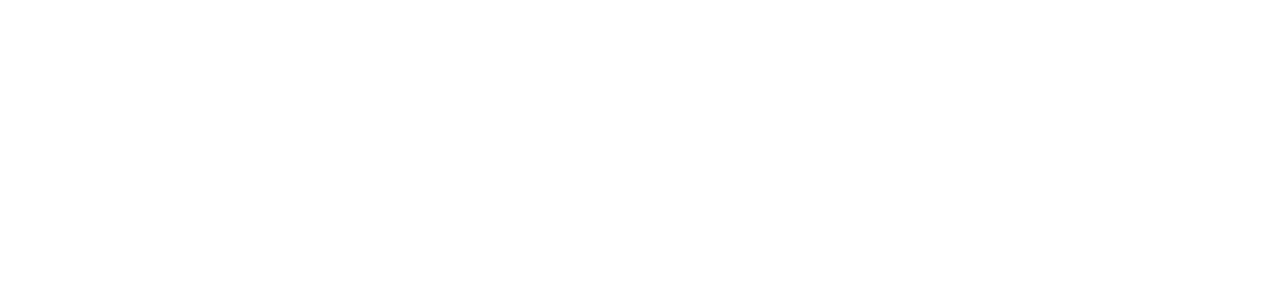
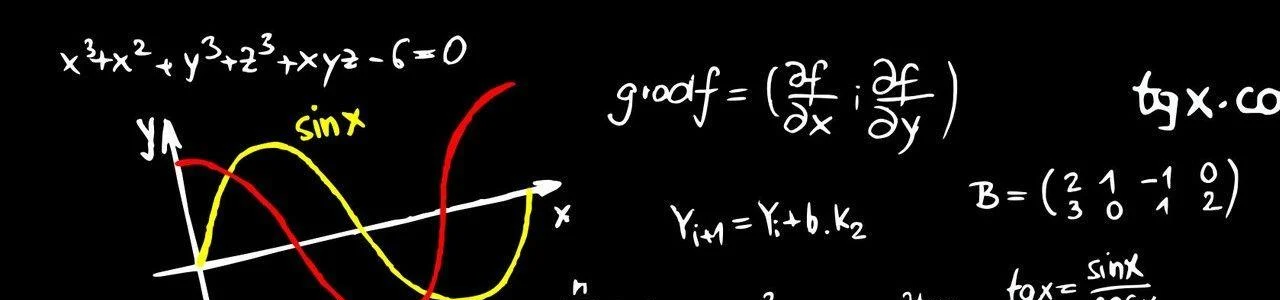
Before and after one commit to xShamir/StopWatch, a plain HTML site: page index.html in a window 1280 px wide. Shown: the top 300 px of the page. Drawn offline with Linux system fonts and the light colour scheme.

Commit message:
Added images directory.

```diff
--- a/styles.css
+++ b/styles.css
@@ -7,7 +7,7 @@ body {
     flex-direction: row;
     justify-content: center;
     align-items: center;
-    background-image: url("maths.webp");
+    background-image: url("images/maths.webp");
 }
 
 .timerBtn {
```
